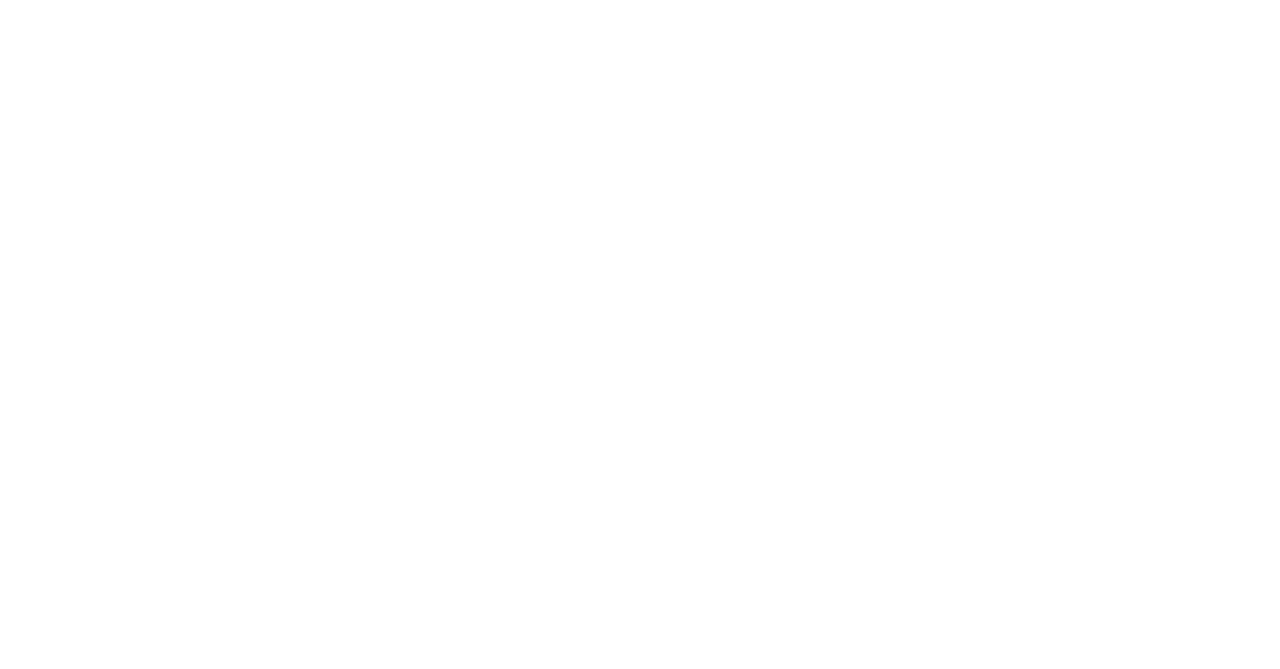
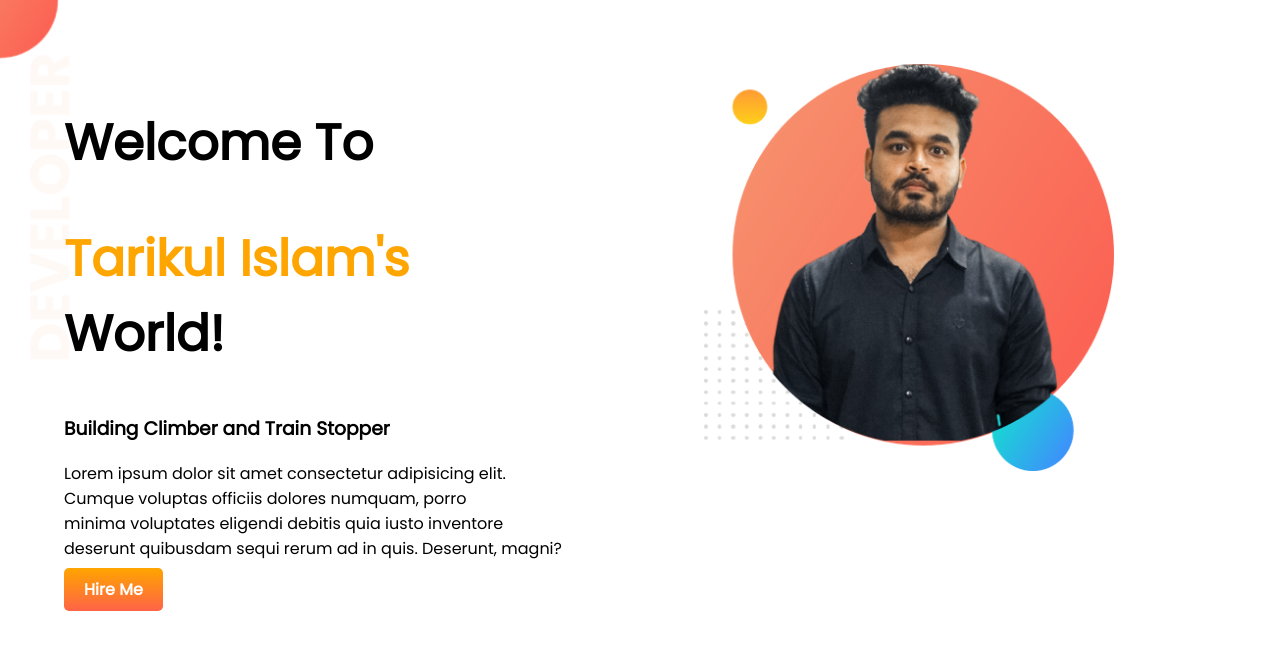
Before and after one commit to Md-TarikulIslam/portfolio, a plain HTML site: page index.html in a window 1280 px wide. Drawn offline with Linux system fonts and the light colour scheme.

Commit message:
first-page

```diff
--- a/index.html
+++ b/index.html
@@ -5,9 +5,22 @@
     <meta http-equiv="X-UA-Compatible" content="IE=edge">
     <meta name="viewport" content="width=device-width, initial-scale=1.0">
     <title>Tarikul's Portfolio</title>
+    <link rel="preconnect" href="https://fonts.googleapis.com">
+    <link rel="preconnect" href="https://fonts.gstatic.com" crossorigin>
+    <link href="https://fonts.googleapis.com/css2?family=Poppins&display=swap" rel="stylesheet">
     <link rel="stylesheet" href="style.css">
 </head>
 <body>
-
+    <section class="top-banner">
+    <div class="half-width">
+    <h1>Welcome To</h1>
+    <h1><span class="name-color">Tarikul Islam's</span> World!</h1>
+    <h3>Building Climber and Train Stopper</h3>
+    <p>Lorem ipsum dolor sit amet consectetur adipisicing elit.<br> Cumque voluptas officiis dolores numquam, porro <br> minima voluptates eligendi debitis quia iusto inventore<br> deserunt quibusdam sequi rerum ad in quis. Deserunt, magni?</p>
+    <a class="link-button" target="_blank" href="https://www.linkedin.com/in/md-tarikul-islam-3a0b41217/">Hire Me</a>
+    </div>
+    <div class="half-width">
+    <img src="images/nayon.png.png" alt="Nayon's image"></div>
+    </section>
 </body>
 </html>
--- a/style.css
+++ b/style.css
@@ -0,0 +1,34 @@
+body{
+    font-family: 'Poppins', sans-serif;
+    margin: 0%;
+}
+h1{
+    font-size: 50px;
+}
+.name-color{
+    color: orange;
+}
+
+section{
+    display: flex;
+}
+.half-width{
+width: 50%;
+padding: 5%;
+}
+.half-width img{
+    width: 80%;
+}
+.link-button{
+   text-decoration: none;
+   background-image: linear-gradient(orange, tomato);
+   padding: 10px 20px;
+   border-radius: 5px;
+   color: white;
+   font-weight: 700;
+}
+.top-banner{
+    background-image: url(images/top-banner.png);
+    background-repeat: no-repeat;
+
+}
```
Also changed, not shown: images/dream-bg.png (added), images/exp-bg.png (added), images/jhankar.png (added), images/jhankar2.png (added), images/my-bg.png (added), images/my-bg2.png (added), images/nayon.png.png (added), images/top-banner.png (added), showOff/Nayon.jpg (added), 7 other files.
